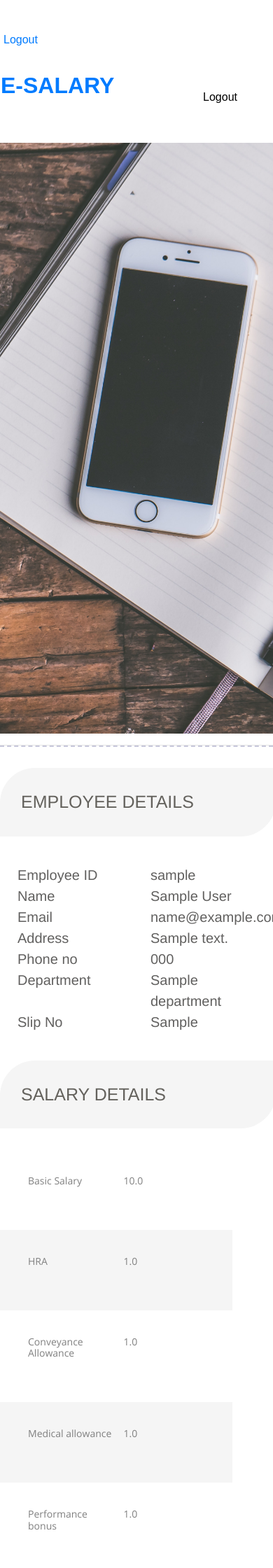
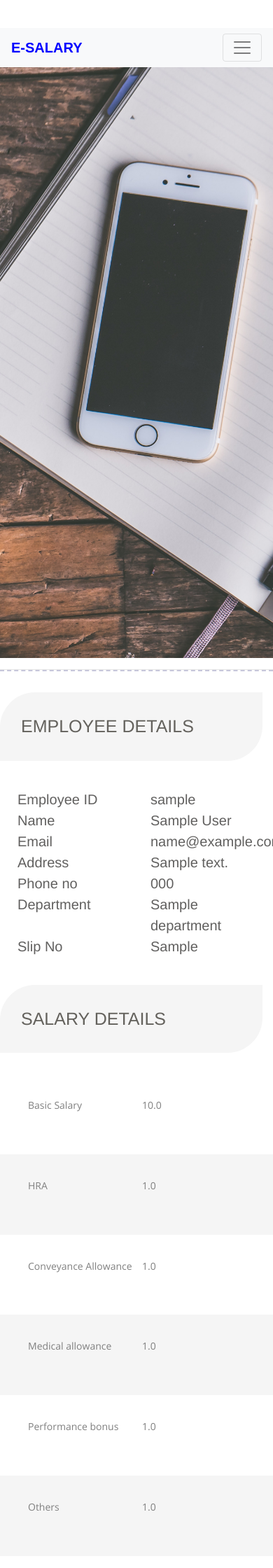
Before and after one commit to shamithakumari/Salary-Management, a Django app: page /details/ in a window 390 px wide; the page is wider, and only the part inside the window is pictured. Shown: the top 2240 px of that part at 70% size. Run offline with Django 4.2, Linux system fonts and the light colour scheme; a user stored in the database is signed in; tables that the repository leaves empty hold one stand-in row (values such as "Sample post"); some libraries are stand-ins or nearby versions; some web fonts are replaced.

Commit message:
Made some changes in front end of salary viewing page

```diff
--- a/src/salary/views.py
+++ b/src/salary/views.py
@@ -12,7 +12,17 @@ def details(request):
     salary_list = Salary.objects.filter(eid=request.user.id)
     deduction_list = Deduction.objects.filter(eid=request.user.id)
     emp_details = User.objects.filter(id=request.user.id)
-    emp_details_2 = Employee.objects.get(user=request.user.id)
+    emp_details_2 = Employee.objects.get(user=request.user)
+
+    # for list in salary_list.iterator():
+    #     if salary_list.index(list) in [0,1,2,3,9]:
+    #         pass
+    #     total += list
+
+    s = salary_list[0]
+    total_salary = s.basic_salary + s.hra + s.conveyance_allowance + s.medical_allowance + s.performance_bonus + s.others
+    total_deductions = deduction_list[0].damt
+    net_salary = total_salary - total_deductions
 
     return render(request, "salary/salary_details.html",
     {
@@ -20,4 +30,5 @@ def details(request):
         'ded_list': deduction_list,
         'emp_details': emp_details,
         'emp_details_2': emp_details_2,
+        'net_salary': net_salary,
     })
--- a/src/static_in_env/css/main.css
+++ b/src/static_in_env/css/main.css
@@ -229,7 +229,7 @@
     border-bottom: 2px solid rgb(140, 140, 216);
   }
   .heading {
-    width: 105%;
+    width: 100vw;
     text-transform: uppercase;
     font-family: 'Helvetica Neue', sans-serif;
     font-size: 35px;
@@ -265,6 +265,7 @@
   @media screen and (max-width: 992px) {
     .heading{
       font-size: 25px;
+      width: 100%;
     }
     .row{
       display: flex;
@@ -288,7 +289,7 @@
         width: 100vw;
     }
     table tr {
-        width: 85%;
+        width: 100vw;
         display: flex;
         flex-direction: row;
     }
--- a/src/static_in_env/css/main4.css
+++ b/src/static_in_env/css/main4.css
@@ -234,7 +234,7 @@ tbody tr:hover {
   }
   table tbody tr {
     height: auto;
-    padding: 37px 0;
+    padding: 20px 0;
   }
   table tbody tr td {
     padding-left: 40% !important;
--- a/src/templates/authenticate/signup.html
+++ b/src/templates/authenticate/signup.html
@@ -61,7 +61,7 @@
                             <label for="agree-term" class="label-agree-term"><span><span></span></span>I agree all statements in  <a href="#" class="term-service">Terms of service</a></label>
                         </div> -->
                         <div class="form-group">
-                            <input type="submit" name="submit" id="submit" class="form-submit" value="Login"/>
+                            <input type="submit" name="submit" id="submit" class="form-submit" value="Signup"/>
                         </div>
                     </form>
                     {% for msg in messages %}
--- a/src/templates/salary/salary_details.html
+++ b/src/templates/salary/salary_details.html
@@ -30,6 +30,13 @@
   <!--===============================================================================================-->
     <link rel="stylesheet" type="text/css" href="{% static 'css/util.css' %}">
     <link rel="stylesheet" type="text/css" href="{% static 'css/main.css' %}">
+    <style>
+  @media screen and (max-width: 992px) {
+    table tr {
+        width: 100vw;
+    }
+  }
+    </style>
 
     <title>Employee salary details</title>
   </head>
@@ -42,6 +49,22 @@
         </div>
         <div class="site-mobile-menu-body"></div>
       </div>
+      <nav class="navbar navbar-expand-lg navbar-light bg-light">
+        <a class="navbar-brand" style="text-transform: uppercase; font-weight: bolder; color: blue;" href="#">E-SALARY</a>
+        <button class="navbar-toggler" type="button" data-toggle="collapse" data-target="#navbarNav" aria-controls="navbarNav" aria-expanded="false" aria-label="Toggle navigation">
+          <span class="navbar-toggler-icon"></span>
+        </button>
+        <div class="collapse navbar-collapse" id="navbarNav">
+          <ul class="navbar-nav ml-auto" style="margin-right: 20px;">
+            <li class="nav-item active">
+              <a class="nav-link" href="">Home <span class="sr-only">(current)</span></a>
+            </li>
+            <li class="nav-item">
+              <a class="nav-link" href="{% url 'signout' %}">Signout</a>
+            </li>
+          </ul>
+        </div>
+      </nav>
       <!-- <div class="top-bar">
         <div class="container">
           <div class="row">
@@ -58,7 +81,7 @@
           </div>
         </div>
       </div> -->
-      <header class="site-navbar js-sticky-header site-navbar-target" role="banner">
+      <!-- <header class="site-navbar js-sticky-header site-navbar-target" role="banner">
         <div class="container">
           <div class="row align-items-center position-relative">
             <div class="site-logo">
@@ -68,7 +91,7 @@
               <nav class="site-navigation text-right ml-auto " role="navigation">
                 <ul class="site-menu main-menu js-clone-nav ml-auto d-lg-block">
                   <li><a href="/signout" class="nav-link">Logout</a></li>
-                  <!-- <li><a href="#services-section" class="nav-link">Services</a></li> -->
+                   <li><a href="#services-section" class="nav-link">Services</a></li> -->
                   <!-- <li class="has-children">
                     <a href="#about-section" class="nav-link">About Us</a>
                     <ul class="dropdown arrow-top">
@@ -88,14 +111,14 @@
                   <!-- <li><a href="#why-us-section" class="nav-link">Why Us</a></li>
                   <li><a href="#testimonials-section" class="nav-link">Testimonials</a></li>
                   <li><a href="#blog-section" class="nav-link">Blog</a></li>
-                  <li><a href="#contact-section" class="nav-link">Contact</a></li> -->
+                  <li><a href="#contact-section" class="nav-link">Contact</a></li>
                 </ul>
               </nav>
             </div>
-            <!-- <div class="toggle-button d-inline-block d-lg-none"><a href="#" class="site-menu-toggle py-5 js-menu-toggle text-black"><span class="icon-menu h3"></span></a></div> -->
+             <div class="toggle-button d-inline-block d-lg-none"><a href="#" class="site-menu-toggle py-5 js-menu-toggle text-black"><span class="icon-menu h3"></span></a></div>
           </div>
         </div>
-      </header>
+      </header> -->
 
     <div class="hero" style="background-image: url('../static/images/salary.jpg');"></div>
   <hr class="hr1">
@@ -167,12 +190,12 @@
                     <td class="column2">{{ list.performance_bonus }}</td>
                   </tr>
                   <tr>
+                    <td class="column1">Others</td>
+                    <td class="column2">{{ list.others }}</td>
+                  </tr>
+                  <tr>
                     <td class="column1">Date</td>
                     <td class="column2">{{ list.sdate }}</td>
-                  </tr>
-                  <tr>
-                    <td class="column1">Others</td>
-                    <td class="column2">{{ list.others }}</td>
                   </tr>
               </tbody>
             </table>
@@ -182,7 +205,7 @@
         <br>
         <hr class="hr2">
         <br>
-        <div class="heading"> Salary Deduction details </div>
+        <div class="heading">Deduction details </div>
         {% for list in ded_list %}
         <div class="wrap-table100">
           <div class="table100">
@@ -222,7 +245,7 @@
       </div>
       <div class="container">
         <div class="total">
-          Net Salary :
+          Net Salary : {{ net_salary }}
         </div>
       </div>
     </div>
```
